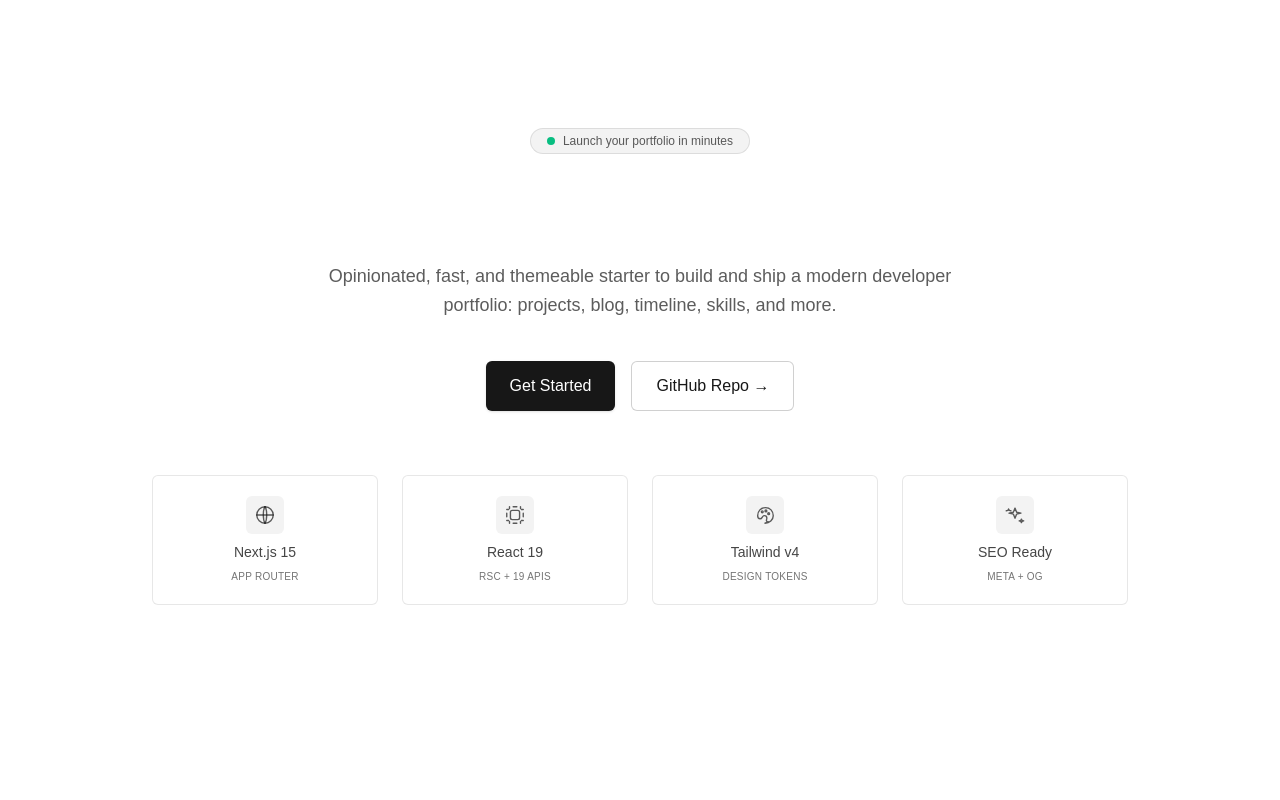
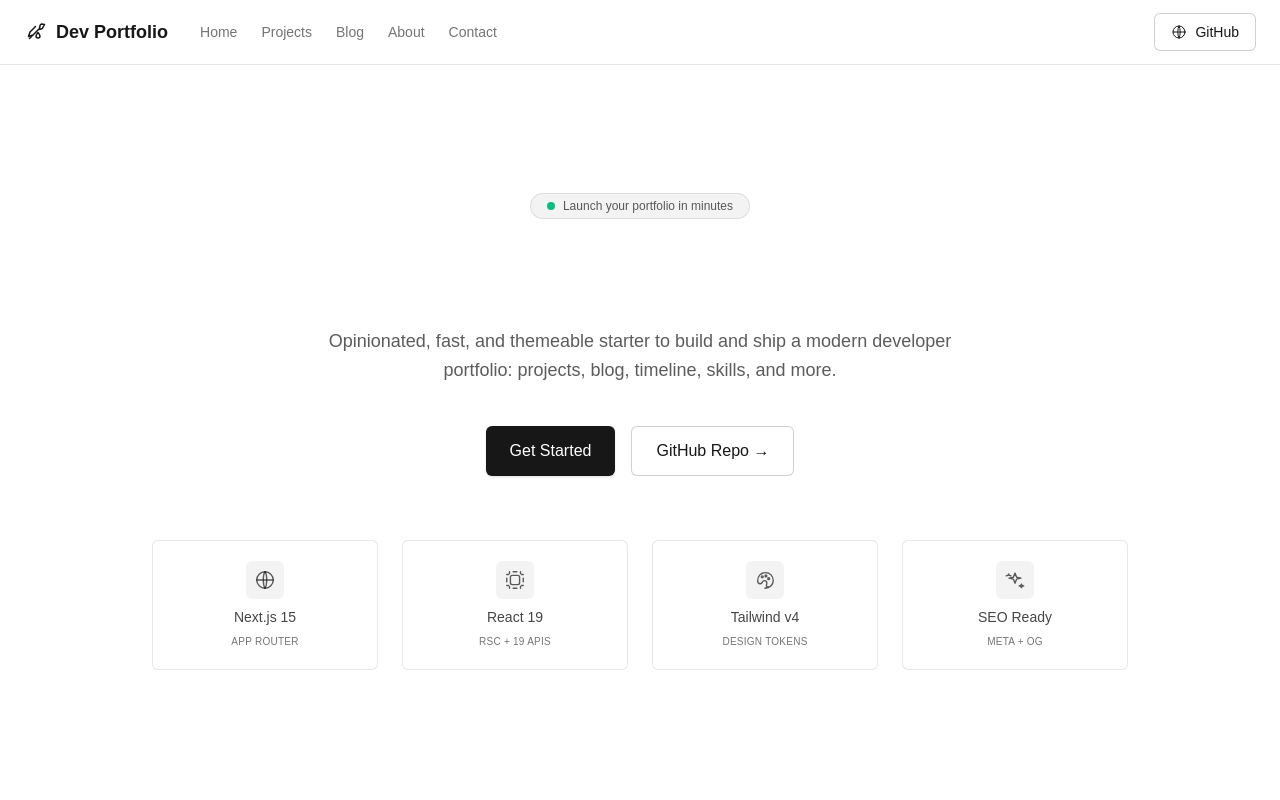
Before and after one commit to rudalkunwar/dev-portfolio-generator, a Next.js app: page / in a window 1280 px wide. Shown: the top 800 px of the page. Built offline with nearby package versions, Linux system fonts and the light colour scheme.

Commit message:
feat header

```diff
--- a/src/app/layout.tsx
+++ b/src/app/layout.tsx
@@ -1,6 +1,7 @@
 import type { Metadata } from "next";
 import { Geist, Geist_Mono } from "next/font/google";
 import "./globals.css";
+import Header from "@/components/header";
 
 const geistSans = Geist({
   variable: "--font-geist-sans",
@@ -28,6 +29,7 @@ export default function RootLayout({
       <body
         className={`${geistSans.variable} ${geistMono.variable} antialiased`}
       >
+        <Header />
         {children}
       </body>
     </html>
--- /dev/null
+++ b/src/components/header.tsx
@@ -0,0 +1,60 @@
+import Link from "next/link";
+import { Icon } from "@/components/icons";
+
+export default function Header() {
+    return (
+        <header className="sticky top-0 z-50 w-full border-b border-foreground/10 bg-background/80 backdrop-blur supports-[backdrop-filter]:bg-background/60">
+            <div className="container mx-auto flex h-16 max-w-screen-xl items-center px-6">
+                <div className="mr-8">
+                    <Link href="/" className="flex items-center space-x-2">
+                        <Icon name="rocket" size={24} className="text-foreground" />
+                        <span className="font-bold text-lg">Dev Portfolio</span>
+                    </Link>
+                </div>
+                <nav className="flex items-center space-x-6 text-sm font-medium">
+                    <Link
+                        href="/"
+                        className="transition-colors hover:text-foreground/80 text-foreground/60"
+                    >
+                        Home
+                    </Link>
+                    <Link
+                        href="/projects"
+                        className="transition-colors hover:text-foreground/80 text-foreground/60"
+                    >
+                        Projects
+                    </Link>
+                    <Link
+                        href="/blog"
+                        className="transition-colors hover:text-foreground/80 text-foreground/60"
+                    >
+                        Blog
+                    </Link>
+                    <Link
+                        href="/about"
+                        className="transition-colors hover:text-foreground/80 text-foreground/60"
+                    >
+                        About
+                    </Link>
+                    <Link
+                        href="/contact"
+                        className="transition-colors hover:text-foreground/80 text-foreground/60"
+                    >
+                        Contact
+                    </Link>
+                </nav>
+                <div className="ml-auto">
+                    <a
+                        href="https://github.com/rudalkunwar/dev-portfolio-generator"
+                        target="_blank"
+                        rel="noopener noreferrer"
+                        className="inline-flex items-center justify-center rounded-md border border-foreground/20 bg-background/60 px-4 py-2 text-sm font-medium hover:bg-foreground/5 transition-colors"
+                    >
+                        <Icon name="globe" size={16} className="mr-2" />
+                        GitHub
+                    </a>
+                </div>
+            </div>
+        </header>
+    );
+}
```
